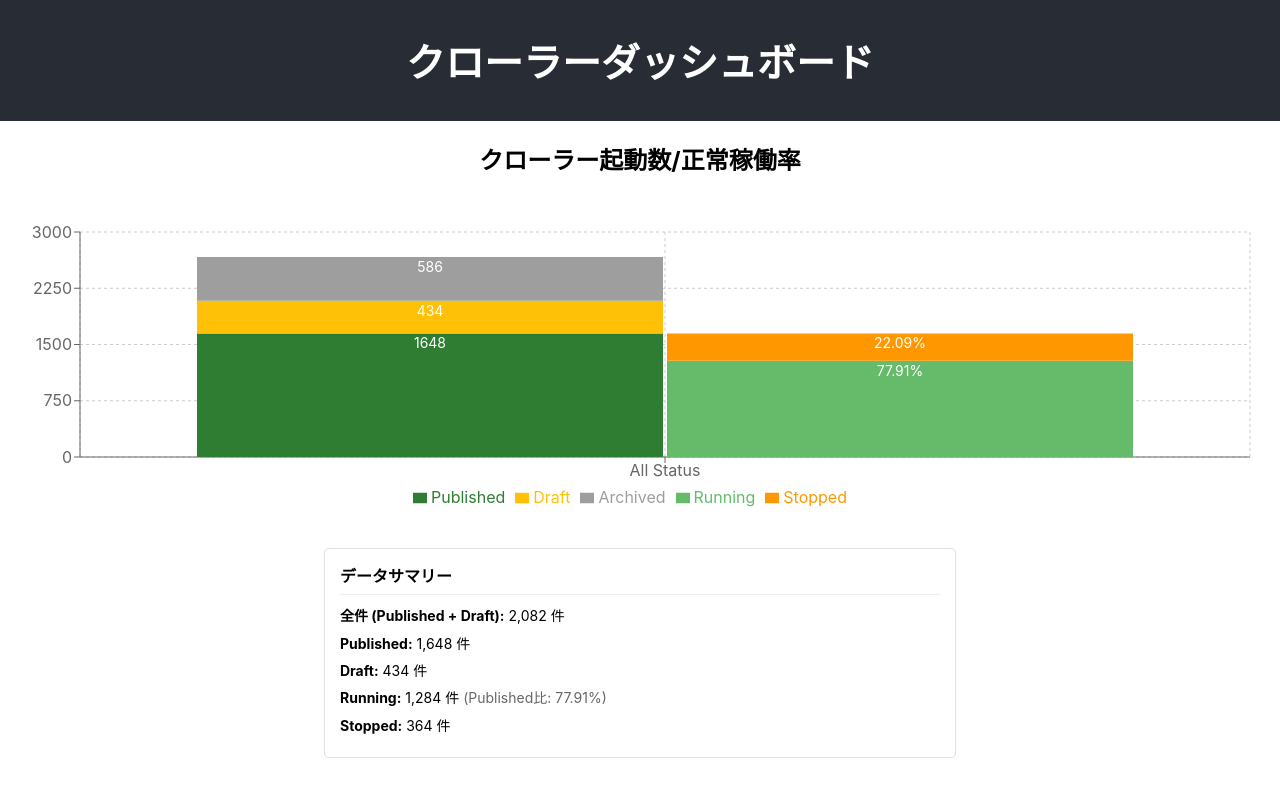
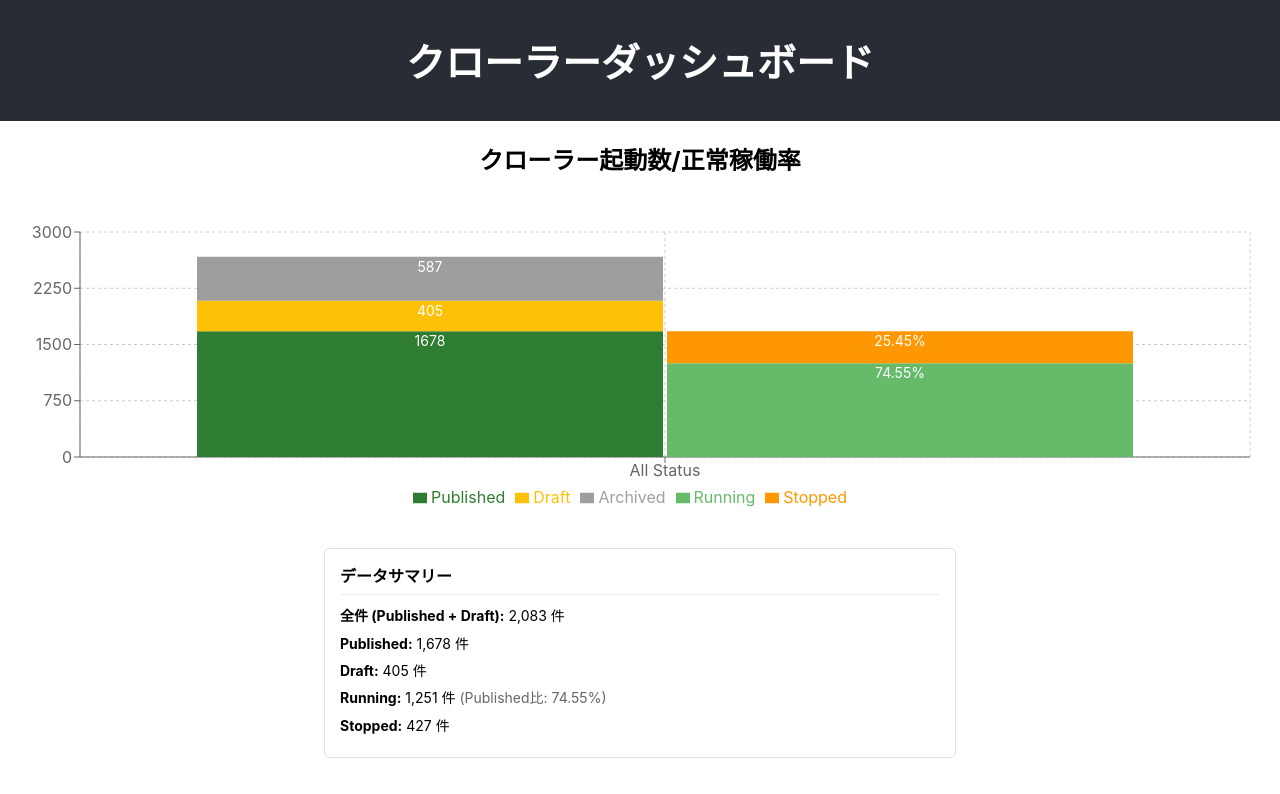
Before and after one commit to tayasho/crawlers, a React (Create React App) app: page / in a window 1280 px wide. Shown: the top 794 px of the page. Built offline with nearby package versions, Linux system fonts and the light colour scheme.

Commit message:
2025/07/25

```diff
--- a/src/components/ContentStatusChart.js
+++ b/src/components/ContentStatusChart.js
@@ -3,13 +3,12 @@ import { BarChart, Bar, XAxis, YAxis, CartesianGrid, Tooltip, Legend, Responsive
 import './ContentStatusChart.css';
 
 const ContentStatusChart = () => {
-  const published = 1648;
-  const draft = 434;
-  const archived = 586; // この値はサマリーに表示しませんが、グラフや他の計算で使われます
-  // Published率79.15% (Published: 1648 / Draft: 434 + Published), Archived: 586
+  const published = 1678;
+  const draft = 405;
+  const archived = 587; // Published率80.56% (Published: 1678 / Draft: 405 + Published), Archived: 587
 
-//稼働率77.91% (Publishedのうち未取得 or 一定期間取得ナシ: 364 / Published)
-  const stopped = 364;
+//稼働率74.55% (Publishedのうち未取得 or 一定期間取得ナシ: 427 / Published)
+  const stopped = 427;
   const running = published-stopped;
 
   // ★ ユーザー指定の「全件」合計を計算
```
